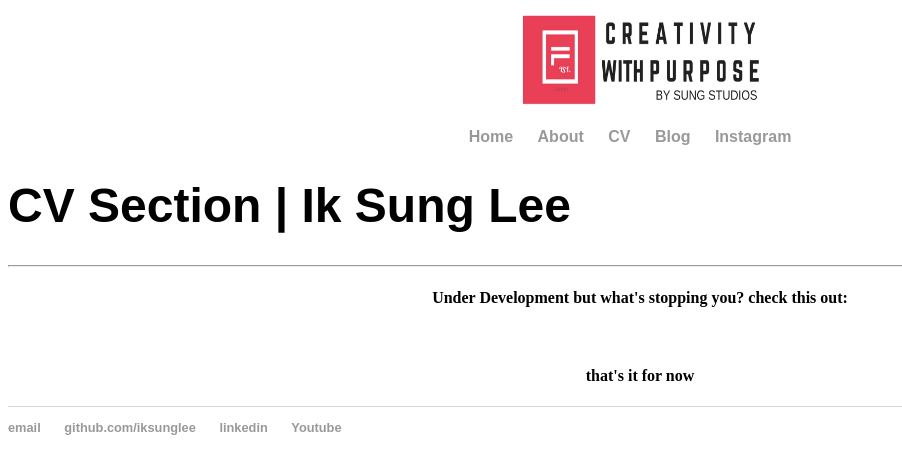
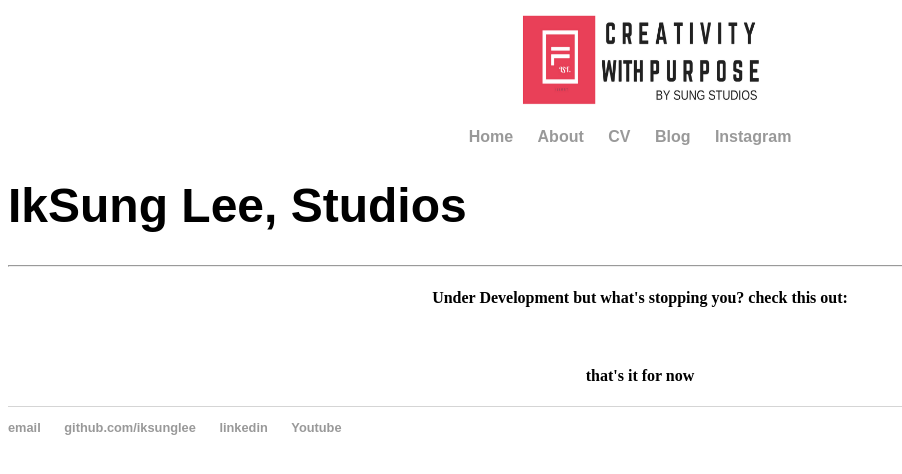
Before and after one commit to iksunglee/iksunglee.github.io, a Jekyll site: the page built from cv/index.html, in a window 1280 px wide. Shown: the top 474 px of the page, without its empty margins (0-902 px from the left). Built offline with Jekyll 4.4.1, drawn with Linux system fonts in a browser that asks for light colours; comment, search, counter and statistics services are not loaded.

Commit message:
Update index.html
page title

```diff
--- a/cv/index.html
+++ b/cv/index.html
@@ -3,7 +3,7 @@ layout: default
 title: IkSung Lee, Studios
 ---
 <div class="blurb">
-      <h1> CV Section | Ik Sung Lee </h1>
+      <h1>{{ page.title }}</h1>
       <hr>
       <center>
       <h4> Under Development but what's stopping you? check this out: </h4>
```
